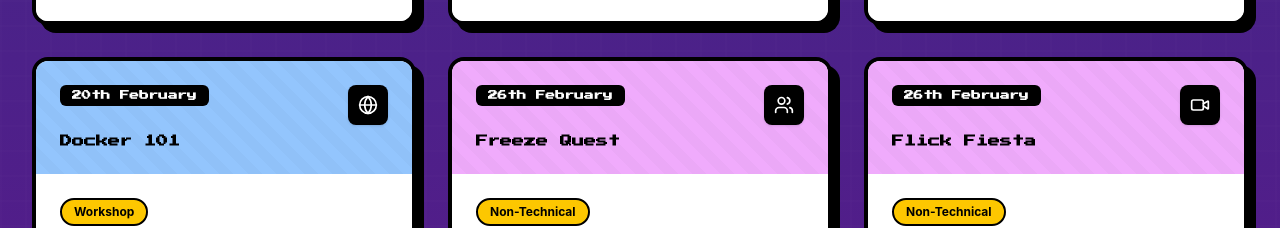
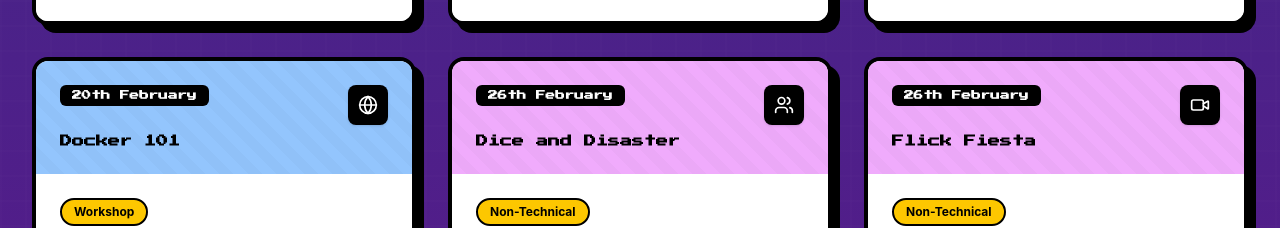
Before and after one commit to kenanpereira24-max/3rd_Time_Is_the_charm, a React (Vite) app: page / in a window 1280 px wide. Shown: the part 5060-5288 px from the top of the page. Built offline with nearby package versions, Linux system fonts and the light colour scheme.

Commit message:
changed event names

```diff
--- a/src/app/components/EventsList.tsx
+++ b/src/app/components/EventsList.tsx
@@ -244,7 +244,7 @@
   // 14. Freeze Quest
   {
     id: 'nt3',
-    title: 'Freeze Quest',
+    title: 'Dice and Disaster',
     day: 'Thursday',
     date: '26-02-2026',
     icon: Users,
```
